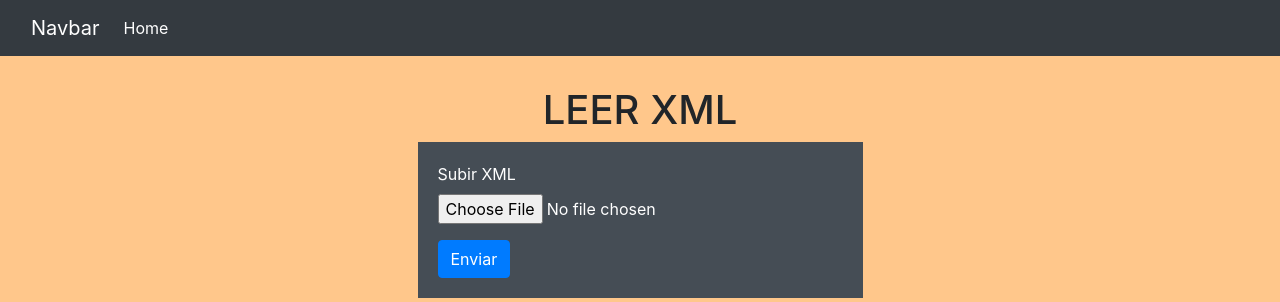
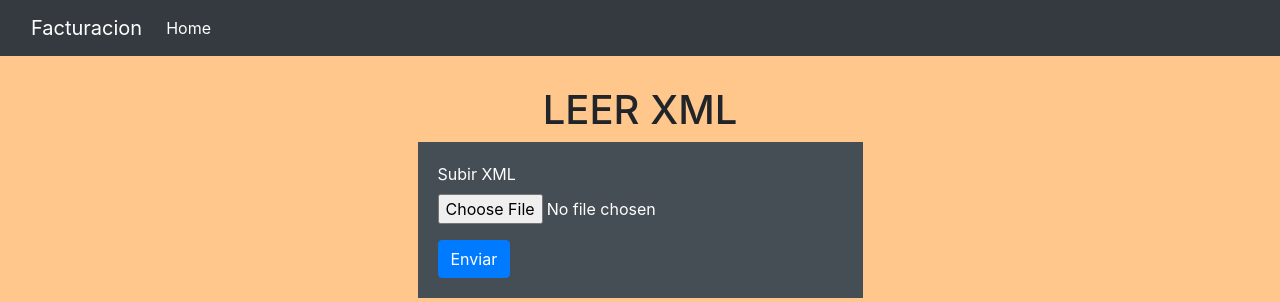
Before and after one commit to palaciosalex/appfacturacion, a PHP site: page / in a window 1280 px wide. Shown: the top 302 px of the page. Run offline with PHP 8.4, Linux system fonts and the light colour scheme.

Commit message:
cambios 3

```diff
--- a/index.php
+++ b/index.php
@@ -11,7 +11,7 @@
 <body>
 <nav class="navbar navbar-dark bg-dark navbar-expand-lg">
 <div class="container-fluid">
-    <a class="navbar-brand" href="#">Navbar</a>
+    <a class="navbar-brand" href="#">Facturacion</a>
     <button class="navbar-toggler" type="button" data-bs-toggle="collapse" data-bs-target="#navbarNavDropdown" aria-controls="navbarNavDropdown" aria-expanded="false" aria-label="Toggle navigation">
       <span class="navbar-toggler-icon"></span>
     </button>
--- a/readxml.php
+++ b/readxml.php
@@ -13,7 +13,7 @@
 <body style="background-color:#FFC78B;">
 <nav class="navbar navbar-dark bg-dark navbar-expand-lg">
 <div class="container-fluid">
-    <a class="navbar-brand" href="#">Navbar</a>
+    <a class="navbar-brand" href="#">Facturacion</a>
     <button class="navbar-toggler" type="button" data-bs-toggle="collapse" data-bs-target="#navbarNavDropdown" aria-controls="navbarNavDropdown" aria-expanded="false" aria-label="Toggle navigation">
       <span class="navbar-toggler-icon"></span>
     </button>
```
